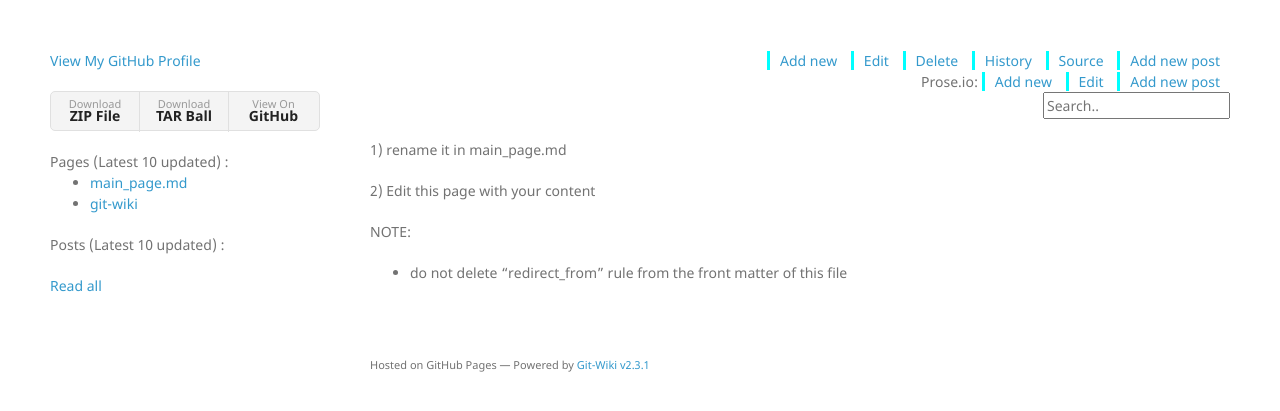
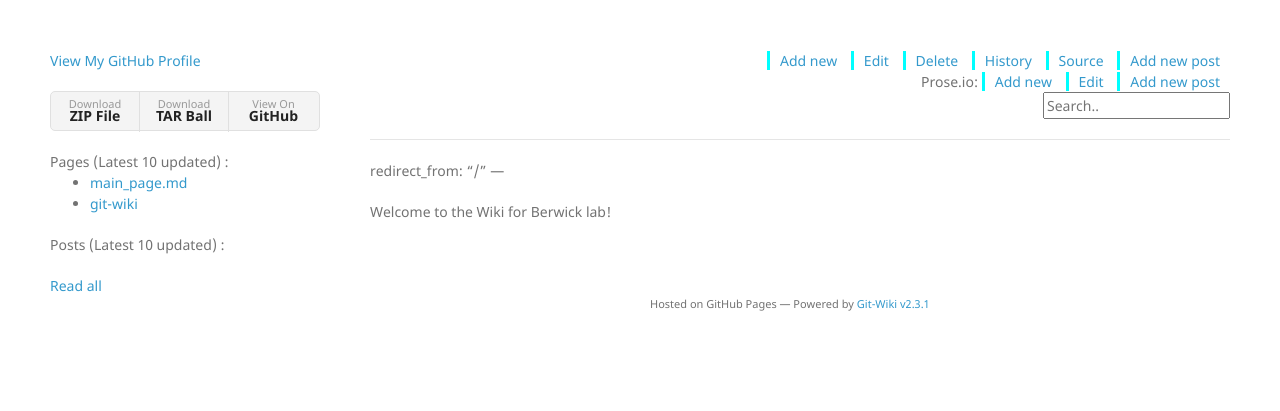
Before and after one commit to berwick-lab/berwick-lab.github.io, a Jekyll site: the page built from wiki/main_page.md, in a window 1280 px wide. Shown: the top 411 px of the page. Built offline with Jekyll 4.4.1, drawn with Linux system fonts in a browser that asks for light colours; nearby versions of some CDN libraries; our own code applies the rules of GitHub Pages for plain Markdown files.

Commit message:
Update main_page.md

```diff
--- a/wiki/main_page.md
+++ b/wiki/main_page.md
@@ -1,12 +1,8 @@
+<!---
+Do not delete the redirect code
+-->
 ---
 redirect_from: "/"
 ---
 
-
-1) rename it in main_page.md
-
-2) Edit this page with your content
-
-
-NOTE:
-- do not delete "redirect_from" rule from the front matter of this file
+Welcome to the Wiki for Berwick lab!
```
